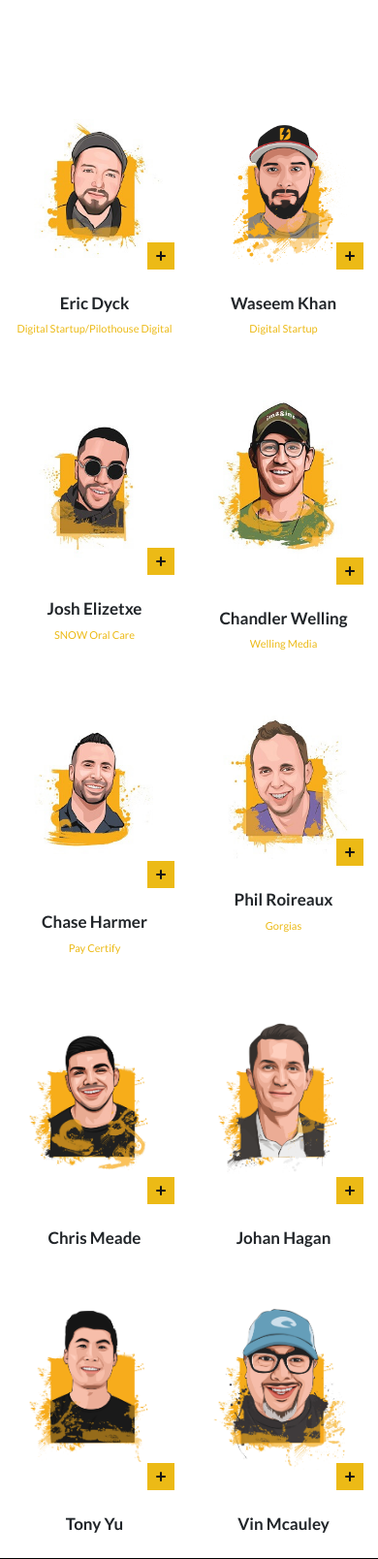
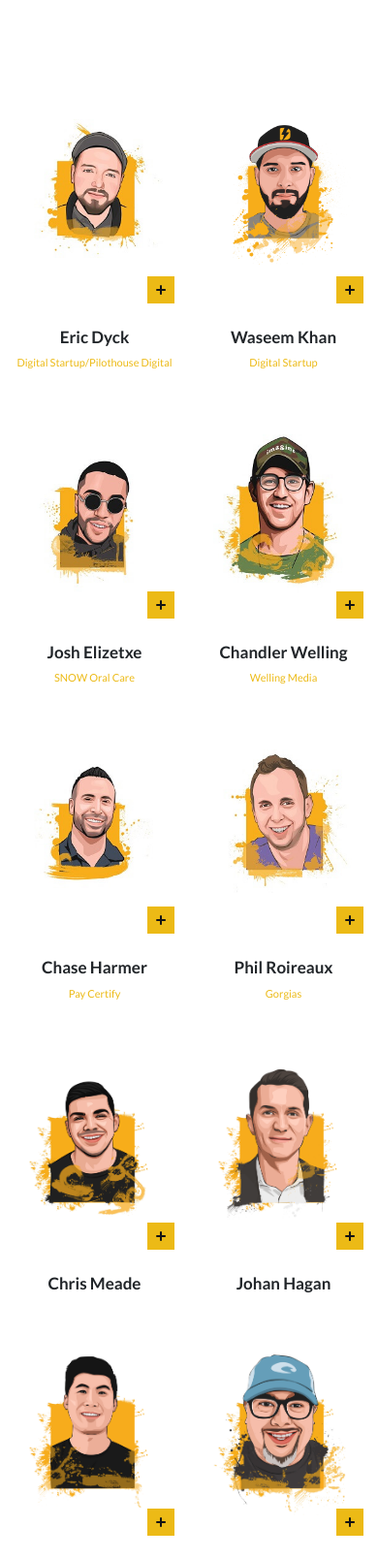
Before and after one commit to afifurrehman-brainx/umairTasks--DigitalStartup, a PHP site: page /digital-startup.html in a window 390 px wide. Shown: the part 1758-3366 px from the top of the page at 97% size. Run offline with PHP 8.4, Linux system fonts and the light colour scheme; some libraries are stand-ins or nearby versions.

Commit message:
speakers added height

```diff
--- a/assets/css/main.css
+++ b/assets/css/main.css
@@ -1026,6 +1026,6 @@ body {
     }
 
     .speaker-image {
-        min-height: 150px;
+        min-height: 200px;
     }
 }
```
